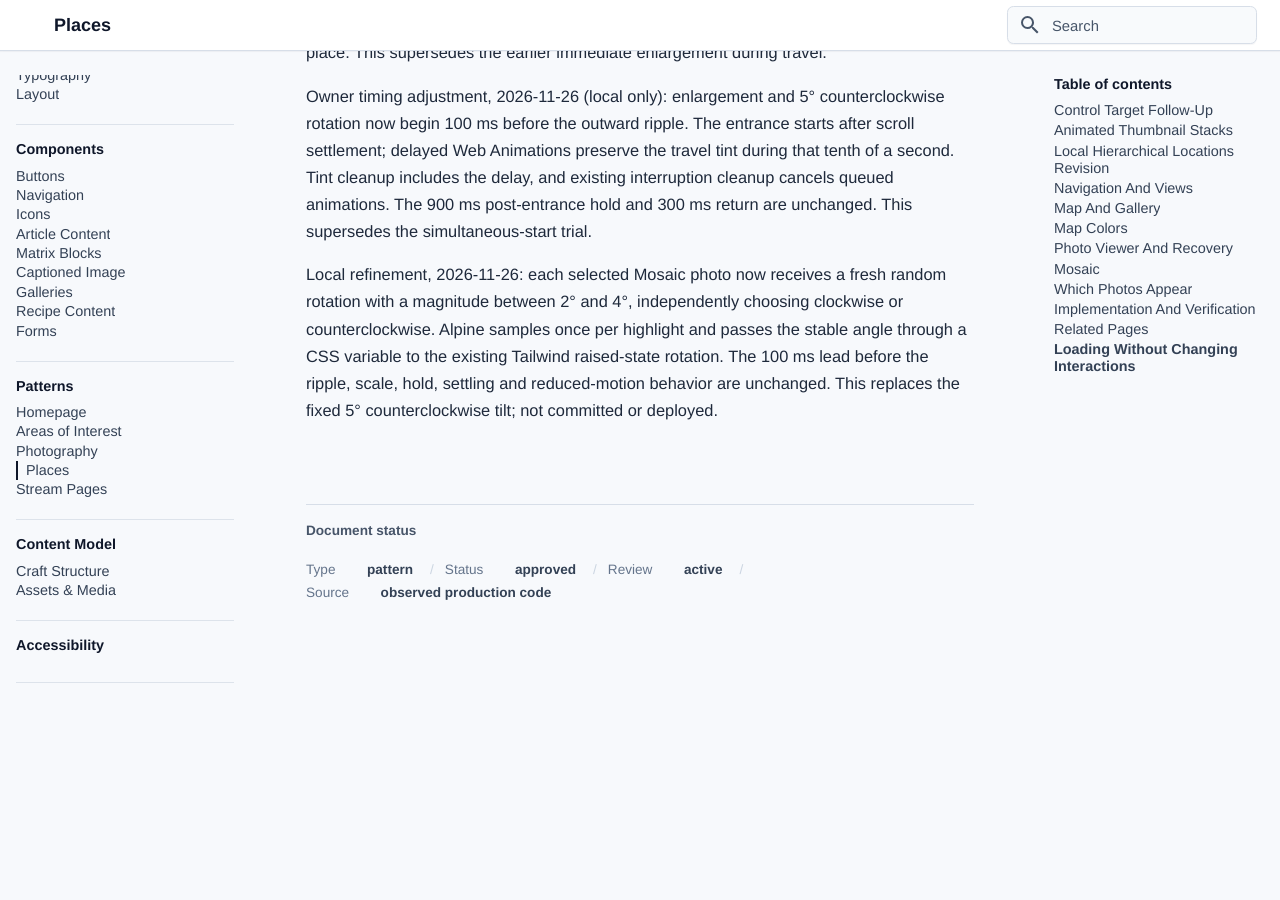
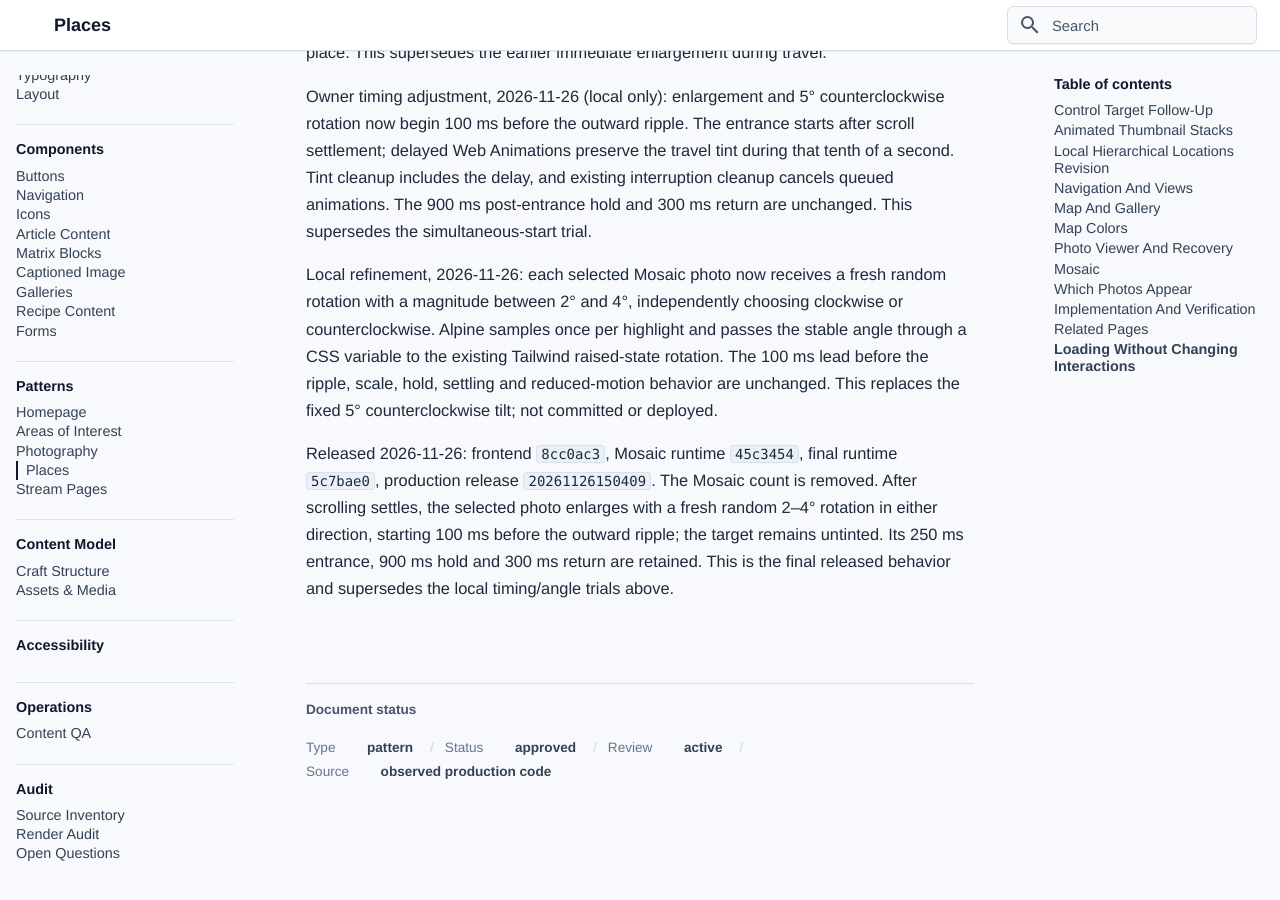
Before and after one commit to bentilden/Design-System, an MkDocs documentation site: the page built from docs/patterns/places.md, in a window 1280 px wide and 900 px high, scrolled down 32058 px. Built offline with MkDocs 1.6.1 and Material for MkDocs 9.7.7, drawn with Linux system fonts in a browser that asks for light colours; some web fonts are replaced; before the commit the page ends 32780 px from its top, so only the background shows below that.

Commit message:
Record released mosaic tilt and timing refinements

```diff
--- a/docs/patterns/places.md
+++ b/docs/patterns/places.md
@@ -370,3 +370,5 @@ Local motion refinement, 2026-11-26 (not committed or deployed): the target enla
 Owner timing adjustment, 2026-11-26 (local only): enlargement and 5° counterclockwise rotation now begin 100 ms before the outward ripple. The entrance starts after scroll settlement; delayed Web Animations preserve the travel tint during that tenth of a second. Tint cleanup includes the delay, and existing interruption cleanup cancels queued animations. The 900 ms post-entrance hold and 300 ms return are unchanged. This supersedes the simultaneous-start trial.
 
 Local refinement, 2026-11-26: each selected Mosaic photo now receives a fresh random rotation with a magnitude between 2° and 4°, independently choosing clockwise or counterclockwise. Alpine samples once per highlight and passes the stable angle through a CSS variable to the existing Tailwind raised-state rotation. The 100 ms lead before the ripple, scale, hold, settling and reduced-motion behavior are unchanged. This replaces the fixed 5° counterclockwise tilt; not committed or deployed.
+
+Released 2026-11-26: frontend `8cc0ac3`, Mosaic runtime `45c3454`, final runtime `5c7bae0`, production release `20261126150409`. The Mosaic count is removed. After scrolling settles, the selected photo enlarges with a fresh random 2–4° rotation in either direction, starting 100 ms before the outward ripple; the target remains untinted. Its 250 ms entrance, 900 ms hold and 300 ms return are retained. This is the final released behavior and supersedes the local timing/angle trials above.
```
